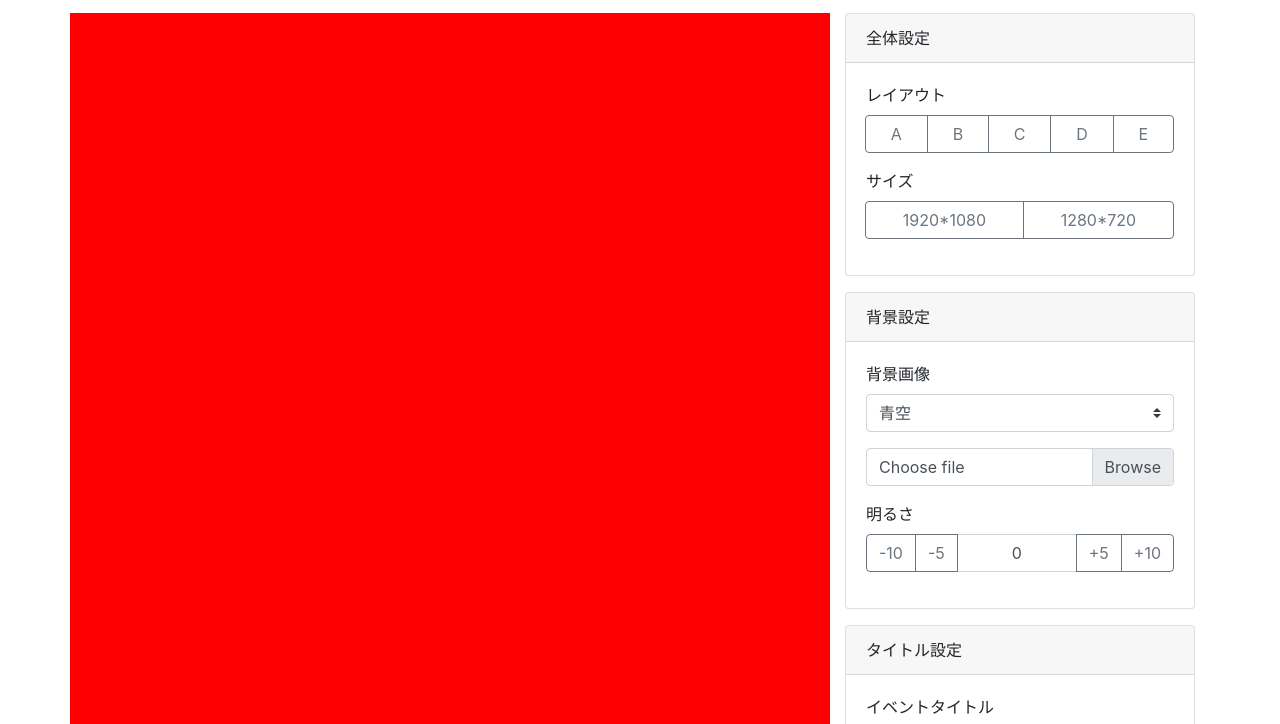
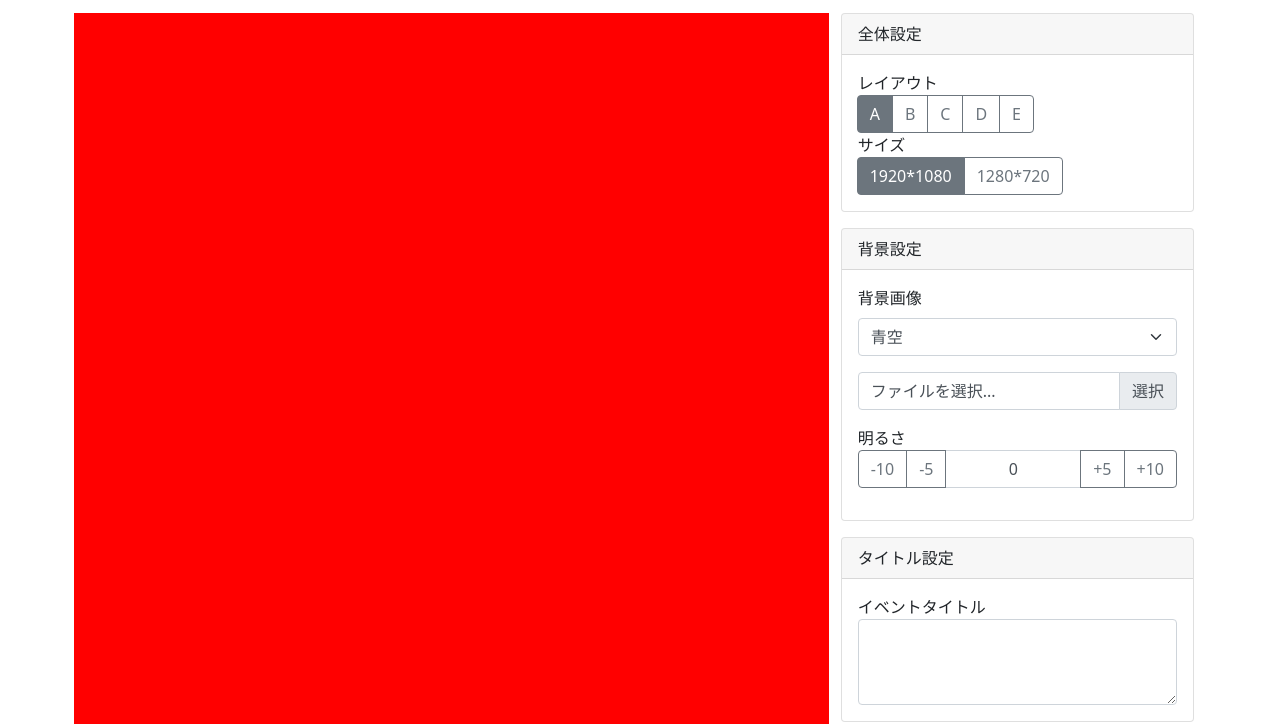
Before and after one commit to Tiger-Brother/liveFrameMaker, a plain HTML site: page index.html in a window 1280 px wide. Shown: the part 103-827 px from the top of the page. Drawn offline with nearby package versions, Linux system fonts and the light colour scheme.

Commit message:
Bootstrap5に変更、調整

```diff
--- a/index.html
+++ b/index.html
@@ -4,12 +4,10 @@
 	<!-- Global site tag (gtag.js) - Google Analytics -->
 
 
-	<!-- Bootstrap CSS -->
-	<link rel="stylesheet" href="https://stackpath.bootstrapcdn.com/bootstrap/4.5.0/css/bootstrap.min.css" integrity="sha384-9aIt2nRpC12Uk9gS9baDl411NQApFmC26EwAOH8WgZl5MYYxFfc+NcPb1dKGj7Sk" crossorigin="anonymous">
-
 	<!-- stylesheet -->
 	<link rel="stylesheet" type="text/css" href="style.css">
-
+	<!-- Bootstrap CSS -->
+	<link rel="stylesheet" href="https://stackpath.bootstrapcdn.com/bootstrap/5.0.0-alpha1/css/bootstrap.min.css" integrity="sha384-r4NyP46KrjDleawBgD5tp8Y7UzmLA05oM1iAEQ17CSuDqnUK2+k9luXQOfXJCJ4I" crossorigin="anonymous">
 	<title>オンラインイベント用のフレームを生成するツール（開発中）</title>
 </head>
 <body>
@@ -32,40 +30,36 @@
 					<div class="card-header">全体設定</div>
 					<div class="card-body">
 
+						<label for="layout">レイアウト</label>
 
 						<div class="form-group">
-							<label for="layout">レイアウト</label>
+							<div class="btn-group" id="layout">
+								<input type="radio" class="btn-check" name="layout" id="layoutA" autocomplete="off" checked>
+								<label class="btn btn-outline-secondary" for="layoutA">A</label>
+								<input type="radio" class="btn-check" name="layout" id="layoutB" autocomplete="off">
+								<label class="btn btn-outline-secondary" for="layoutB">B</label>
+								<input type="radio" class="btn-check" name="layout" id="layoutC" autocomplete="off">
+								<label class="btn btn-outline-secondary" for="layoutC">C</label>
+								<input type="radio" class="btn-check" name="layout" id="layoutD" autocomplete="off">
+								<label class="btn btn-outline-secondary" for="layoutD">D</label>
+								<input type="radio" class="btn-check" name="layout" id="layoutE" autocomplete="off">
+								<label class="btn btn-outline-secondary" for="layoutE">E</label>
 
-							<div class="input-group-append btn-group-toggle btn-group" data-toggle="buttons" id="layout">
-								<label class="btn btn-outline-secondary active">
-									<input type="radio" name="layout" value="A"> A
-								</label>
-								<label class="btn btn-outline-secondary">
-									<input type="radio" name="layout" value="B"> B
-								</label>
-								<label class="btn btn-outline-secondary">
-									<input type="radio" name="layout" value="C"> C
-								</label>
-								<label class="btn btn-outline-secondary">
-									<input type="radio" name="layout" value="D"> D
-								</label>
-								<label class="btn btn-outline-secondary">
-									<input type="radio" name="layout" value="E"> E
-								</label>
 							</div>
 						</div>
 
+						<label for="frameSize">サイズ</label>
+
+
 						<div class="form-group">
-							<label for="frameSize">サイズ</label>
-							<div class="input-group-append btn-group-toggle btn-group" data-toggle="buttons" id="frameSize">
-								<label class="btn btn-outline-secondary active">
-									<input type="radio" name="frameSize" value="FHD"> 1920*1080
-								</label>
-								<label class="btn btn-outline-secondary">
-									<input type="radio" name="frameSize" value="HD"> 1280*720
-								</label>
+							<div class="btn-group" id="frameSize">
+								<input type="radio" class="btn-check" name="frameSize" id="layoutA" autocomplete="off" checked>
+								<label class="btn btn-outline-secondary" for="frameSizeFHD">1920*1080</label>
+								<input type="radio" class="btn-check" name="frameSize" id="layoutB" autocomplete="off">
+								<label class="btn btn-outline-secondary" for="frameSizeHD">1280*720</label>
 							</div>
 						</div>
+
 
 					</div>
 				</div>
@@ -73,9 +67,11 @@
 				<div class="card">
 					<div class="card-header">背景設定</div>
 					<div class="card-body">
+						<label for="bgImage" class="form-label">背景画像</label>
+
+
 						<div class="form-group mb-3">
-							<label for="bgImage">背景画像</label>
-							<select class="custom-select" id="bgImage">
+							<select id="bgImage" class="form-select">
 								<option value="sky">青空</option>
 								<option value="computer">パソコン</option>
 								<option value="cafe">カフェ</option>
@@ -83,27 +79,27 @@
 							</select>
 						</div>
 
-						<div class="form-group mb-3">
-							<div class="custom-file">
-								<input type="file" class="custom-file-input" id="customBgImage" aria-describedby="inputGroupFileAddon01">
-								<label class="custom-file-label" for="customBgImage">Choose file</label>
+
+
+						<div class="input-group mb-3">
+							<div class="form-file">
+								<input type="file" class="form-file-input" id="customBgImage" aria-describedby="inputGroupFileAddon01">
+								<label class="form-file-label" for="customBgImage">
+									<span class="form-file-text">ファイルを選択...</span>
+									<span class="form-file-button">選択</span>
+								</label>
 							</div>
 						</div>
 
-						<label for="eventTitle">明るさ</label>
+						<label for="bgBrightness">明るさ</label>
 
 						<div class="input-group mb-3">
-							<div class="input-group-prepend">
-								<button class="btn btn-outline-secondary" type="button">-10</button>
-								<button class="btn btn-outline-secondary" type="button">-5</button>
-							</div>
+							<button class="btn btn-outline-secondary" type="button" id="bgBrightnessMinus10">-10</button>
+							<button class="btn btn-outline-secondary" type="button" id="bgBrightnessMinus5">-5</button>
 							<input type="text" class="form-control" id="bgBrightness" aria-describedby="button-addon3" value="0">
-							<div class="input-group-append">
-								<button class="btn btn-outline-secondary" type="button">+5</button>
-								<button class="btn btn-outline-secondary" type="button">+10</button>
-							</div>
+							<button class="btn btn-outline-secondary" type="button" id="bgBrightnessPlus5">+5</button>
+							<button class="btn btn-outline-secondary" type="button" id="bgBrightnessPlus10">+10</button>
 						</div>
-
 					</div>
 				</div>
 
@@ -112,8 +108,8 @@
 				<div class="card">
 					<div class="card-header">タイトル設定</div>
 					<div class="card-body">
+						<label for="eventTitle">イベントタイトル</label>
 						<div class="form-group">
-							<label for="eventTitle">イベントタイトル</label>
 							<textarea class="form-control" id="event_title" rows="3"></textarea>
 						</div>
 					</div>
@@ -122,9 +118,9 @@
 				<div class="card">
 					<div class="card-header">メディア設定</div>
 					<div class="card-body">
+						<label for="mediaType">メディアの種類</label>
 						<div class="form-group mb-3">
-							<label for="mediaType">メディアの種類</label>
-							<select class="custom-select" id="mediaType">
+							<select id="mediaType" class="form-select">
 								<option value="tw1">Twitter（青背景）</option>
 								<option value="tw2">Twitter（白背景）</option>
 								<option value="slido1">Sli.do（緑背景）</option>
@@ -136,8 +132,6 @@
 						</div>
 					</div>
 				</div>
-
-
 			</div>
 		</div>
 
@@ -156,12 +150,12 @@
 
 
 	<!-- Optional JavaScript -->
-	<!-- jQuery first, then Popper.js, then Bootstrap JS -->
+	<!-- jQuery first, then Popper.js, then Bootstrap JS >
 	<script src="https://code.jquery.com/jquery-3.5.1.min.js" integrity="sha256-9/aliU8dGd2tb6OSsuzixeV4y/faTqgFtohetphbbj0=" crossorigin="anonymous"></script>
 	<script src="https://cdn.jsdelivr.net/npm/popper.js@1.16.0/dist/umd/popper.min.js" integrity="sha384-Q6E9RHvbIyZFJoft+2mJbHaEWldlvI9IOYy5n3zV9zzTtmI3UksdQRVvoxMfooAo" crossorigin="anonymous"></script>
-	<script src="https://stackpath.bootstrapcdn.com/bootstrap/4.5.0/js/bootstrap.min.js" integrity="sha384-OgVRvuATP1z7JjHLkuOU7Xw704+h835Lr+6QL9UvYjZE3Ipu6Tp75j7Bh/kR0JKI" crossorigin="anonymous"></script>
+	<script src="https://stackpath.bootstrapcdn.com/bootstrap/4.5.0/js/bootstrap.min.js" integrity="sha384-OgVRvuATP1z7JjHLkuOU7Xw704+h835Lr+6QL9UvYjZE3Ipu6Tp75j7Bh/kR0JKI" crossorigin="anonymous"></script-->
 
-	<!-- script -->
-	<script type="text/javascript" src="script.js"></script>
-</body>
-</html>
+		<!-- script -->
+		<script type="text/javascript" src="script.js"></script>
+	</body>
+	</html>
```
